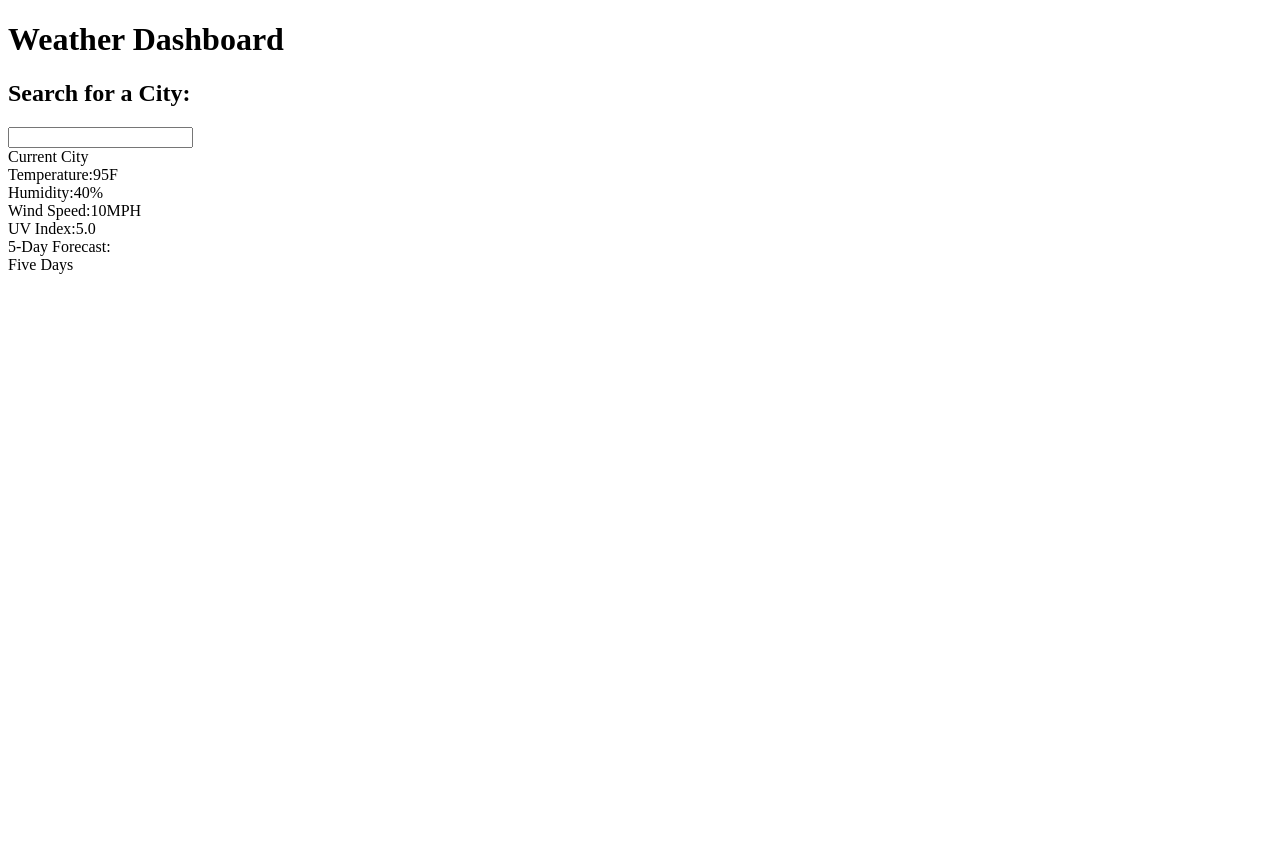
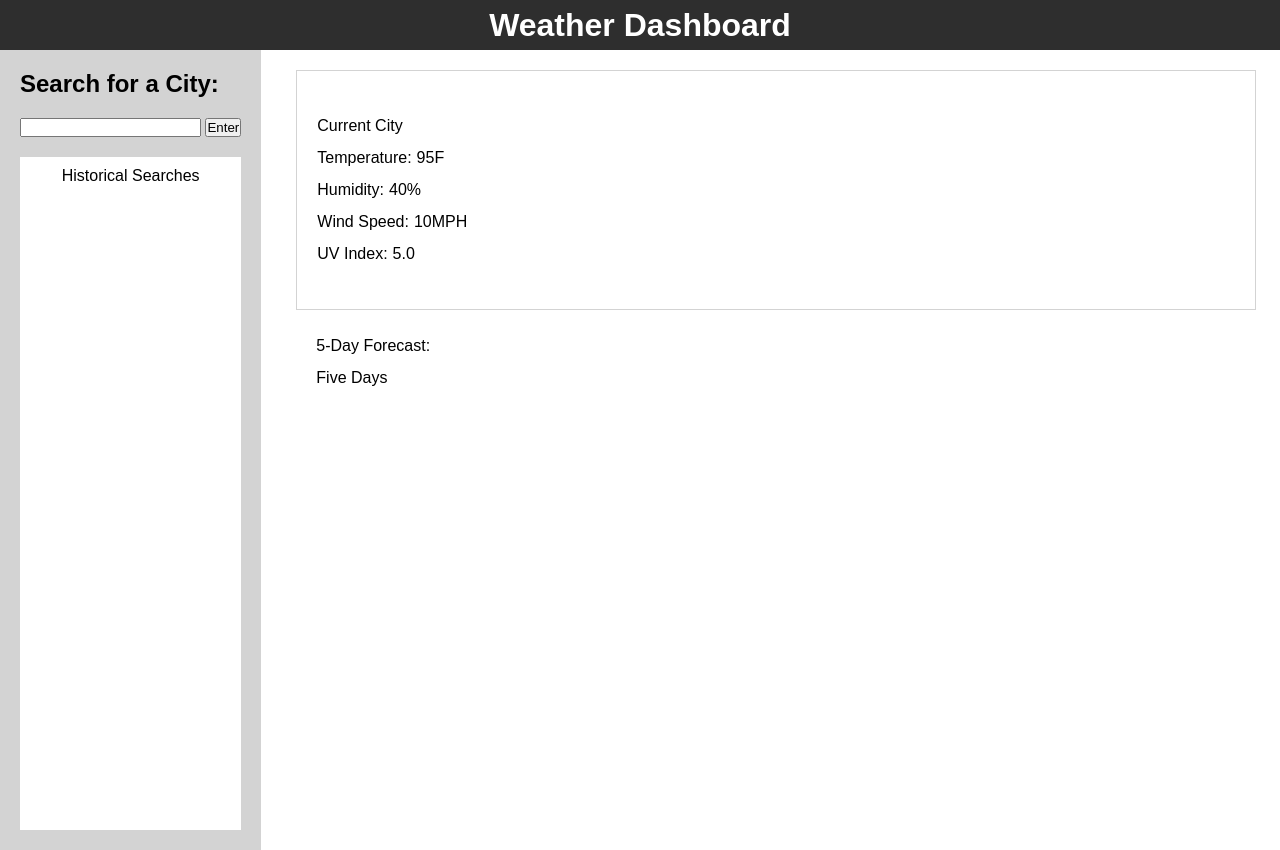
Before and after one commit to sharee-k/weather-app, a plain HTML site: page index.html in a window 1280 px wide. Before the commit the page ends 800 px from the top, so only its background shows below. Drawn offline with Linux system fonts and the light colour scheme.

Commit message:
initial style

```diff
--- a/assets/css/style.css
+++ b/assets/css/style.css
@@ -0,0 +1,71 @@
+* {
+    margin: 0;
+    padding: 0;
+    box-sizing: border-box;
+}
+
+body {
+    font-family: Arial, Helvetica, sans-serif;
+}
+
+.weather-app-header {
+    display: flex;
+    justify-content: center;
+    align-items: center;
+    background-color: rgb(46, 46, 46);
+    color: white;
+    height: 50px;
+}
+
+.weather-app-container {
+    display: flex;
+    flex-direction: row;
+}
+
+.weather-search-area {
+    display: flex;
+    flex-direction: column;
+    padding: 20px;
+    background-color: lightgray;
+    height: 100vh;
+}
+
+.weather-search-box {
+    padding-top: 20px;
+}
+
+.weather-search-history {
+    display: flex;
+    flex-direction: column;
+    align-items: center;
+    margin-top: 20px;
+    padding: 10px 5px;
+    background-color: white;
+    height: 100vh;
+}
+
+.weather-display-area {
+    padding: 20px;
+    line-height: 2;
+}
+
+.current-city-display {
+    display: flex;
+    flex-direction: column;
+    justify-content: center;
+    padding-left: 20px;
+    margin-left: 15px;
+    border: 1px solid;
+    border-color: lightgray;
+    width: 75vw;
+    height: 30vh;
+}
+
+.temp, .humidity, .wind, .uv {
+    padding-left: 5px;
+}
+
+.current-city-five-day {
+    padding: 20px;
+    margin-left: 15px;
+}
--- a/index.html
+++ b/index.html
@@ -17,17 +17,22 @@
     <main class="weather-app-container">
         <div class="weather-search-area">
             <h2>Search for a City:</h2>
+            <div class="weather-search-box">
                 <input type="text" class="search-box"/>
-            <div class="weather-search-history"></div>
+                <button id="search-button">Enter</button>
+            </div>
+            <div class="weather-search-history">Historical Searches</div>
         </div>
         <div class="weather-display-area">
+            <div class="current-city-display">
                 <div class="current-city">Current City</div>
                 <div class="current-city-temp">Temperature:<span class="temp">95</span><span>F</span></div>
                 <div class="current-city-humidity">Humidity:<span class="humidity">40%</span></div>
                 <div class="current-city-wind">Wind Speed:<span class="wind">10</span><span>MPH</span></div>
                 <div class="current-city-uv">UV Index:<span class="uv">5.0</span></div>
+            </div>
             <div class="current-city-five-day">5-Day Forecast:
-                <div class=five-day>Five Days</div>
+                <div class="five-day">Five Days</div>
             </div>
         </div>
     </main>
```
Lines whose indentation alone changed are shown as unchanged.
